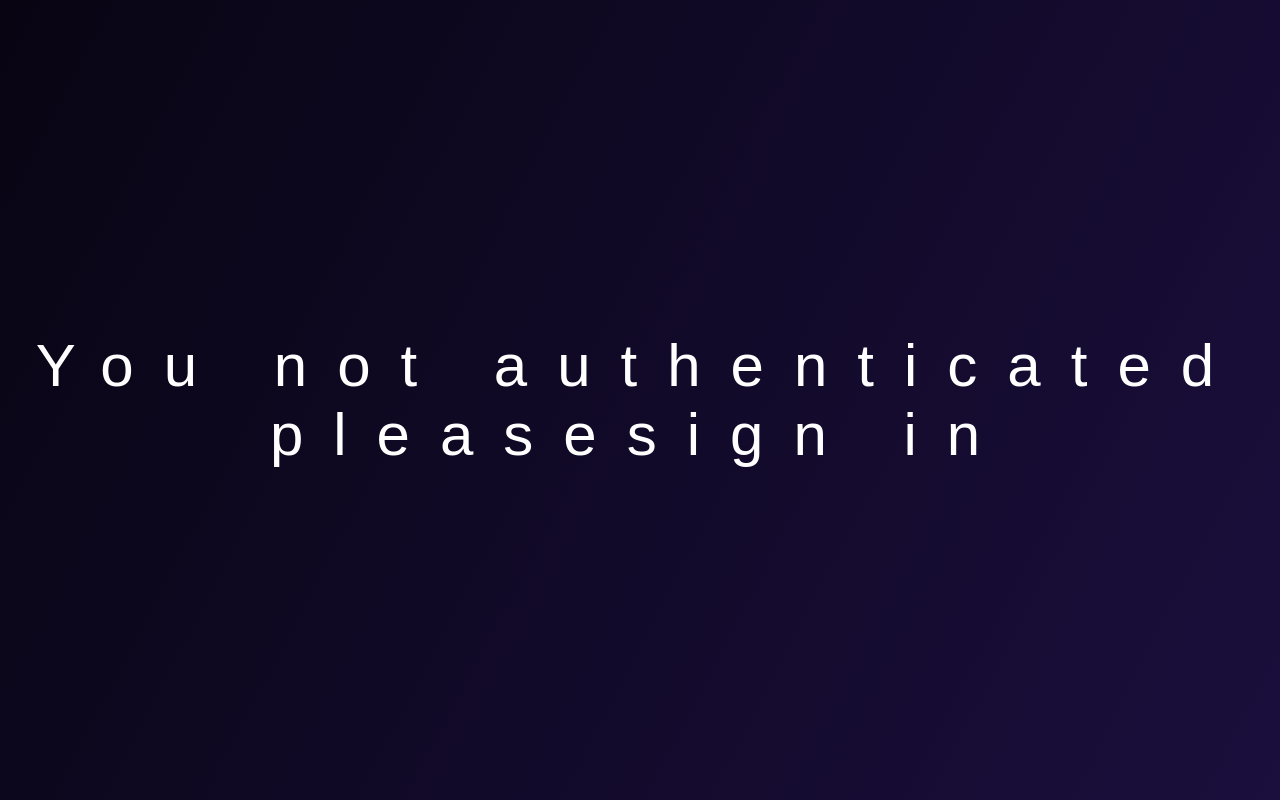
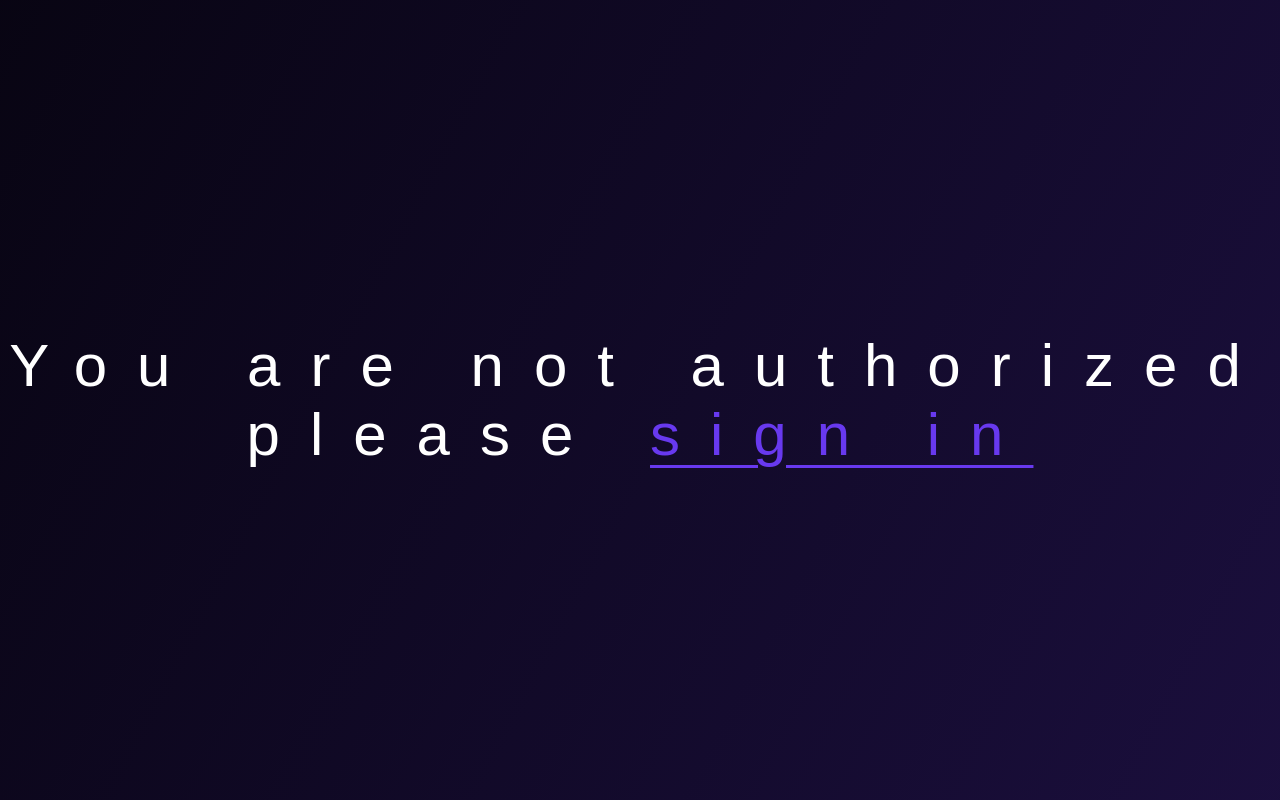
Before and after one commit to IamVirgoo/Foco, a React (Vite) app in the folder app/: page /app/devices in a window 1280 px wide. Built offline with nearby package versions, Linux system fonts and the light colour scheme.

Commit message:
FIX: warning text

```diff
--- a/app/src/pages/application/appIndex.tsx
+++ b/app/src/pages/application/appIndex.tsx
@@ -54,7 +54,7 @@ export default function AppIndex() {
     else return <main className={'warning'}>
         <div className={'warning--container'}>
             <p className={'warning--container--text'}>
-                You not authenticated<br/>please&nbsp;
+                You are not authorized<br/>please&nbsp;
                 <Link className={'warning--container--text--link'} to={'/login'}>sign in</Link>
             </p>
         </div>
--- a/app/src/pages/application/devices.tsx
+++ b/app/src/pages/application/devices.tsx
@@ -85,8 +85,8 @@ export default function Devices() {
     else return <main className={'warning'}>
         <div className={'warning--container'}>
             <p className={'warning--container--text'}>
-                You not authenticated<br/>please
-                <Link className={'warning--container--link'} to={'/login'}>sign in</Link>
+                You are not authorized<br/>please&nbsp;
+                <Link className={'warning--container--text--link'} to={'/login'}>sign in</Link>
             </p>
         </div>
     </main>
```
Also changed, not shown: 2 other files (tests, documents, lock files or other folders).
